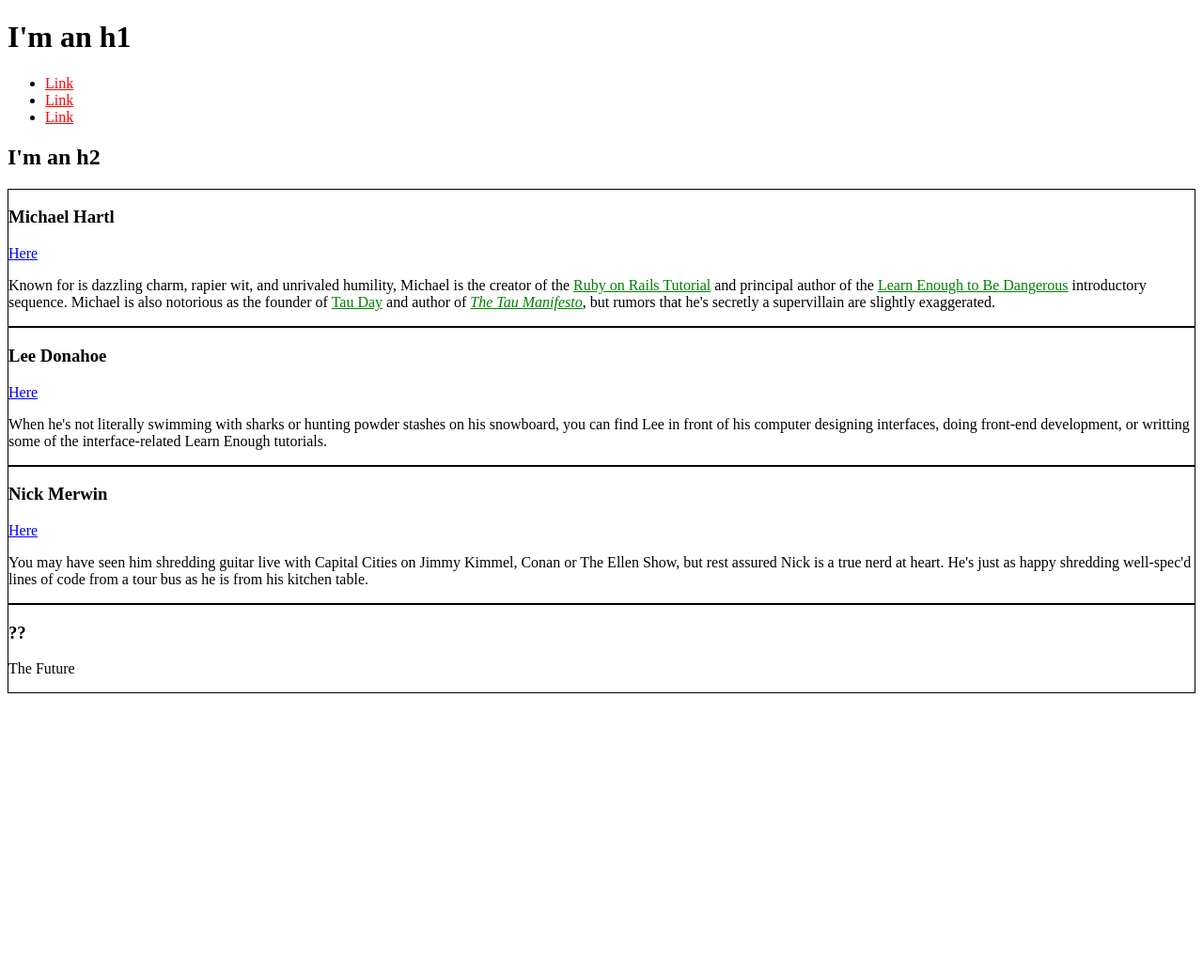
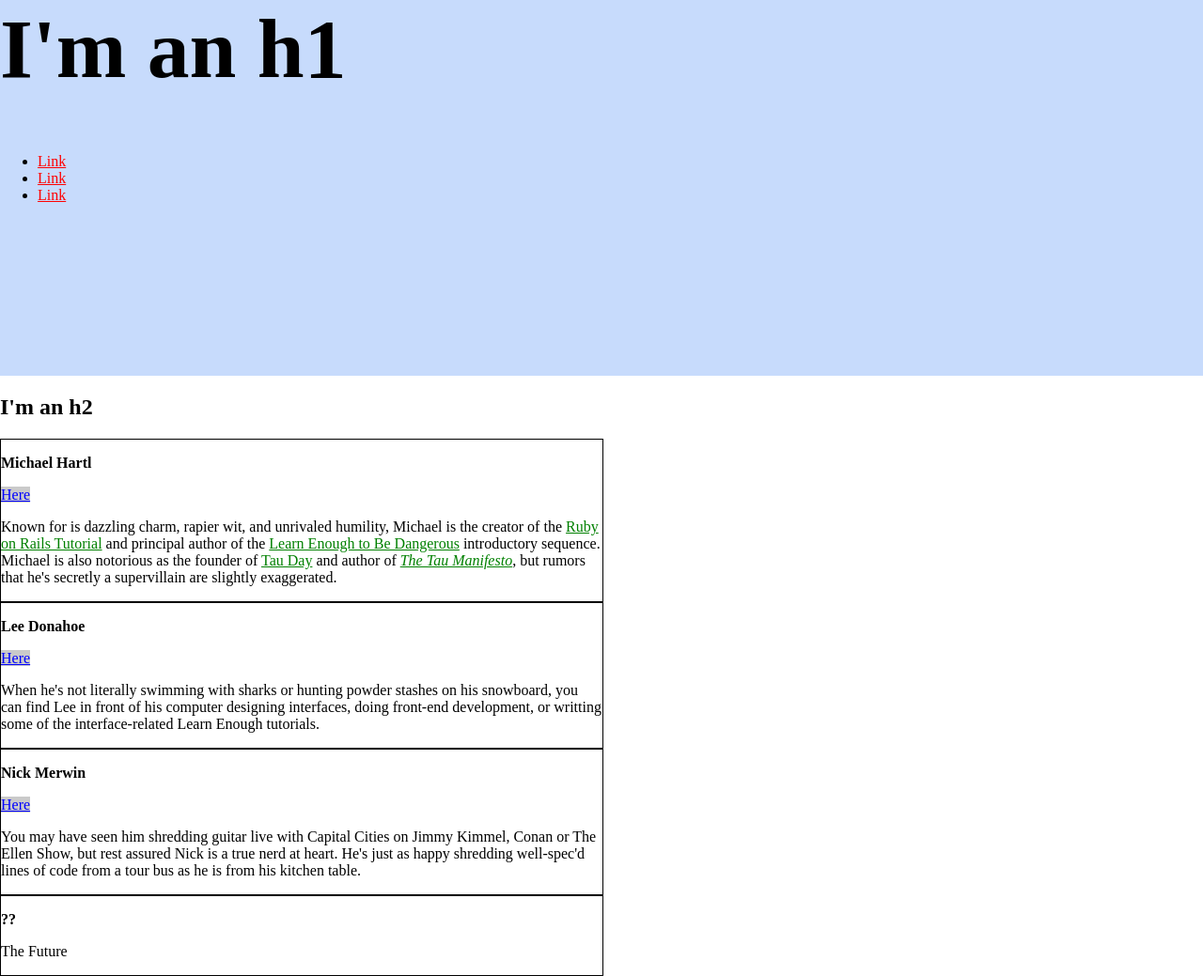
Before and after one commit to Sylvain971/learncssthehardway, a plain HTML site: page index.html in a window 1280 px wide. Shown: the whole page at 94% size. Before the commit the page ends 800 px from the top, so only its background shows below. Drawn offline with Linux system fonts and the light colour scheme.

Commit message:
Sizing chapters done, readme completed to remind the principles

```diff
--- a/index.html
+++ b/index.html
@@ -5,26 +5,53 @@
 		<meta charset="utf-8">
 		<style>
 			/*GLOBAL STYLES */
+			html, body {
+				margin: 0;
+				padding: 0;
+			}
+			h1 {
+				font-size: 7vw;
+				margin-top: 0;
+			}
 			a {
-				color: red;
+				color: #f00;
 			}
 
-			/*SOCIAL STYLES*/
+			/* HERO STYLES */
+			.full-hero
+			{
+				background-color: #c7dbfc;
+				height: 50vh;
+			}
+
+			/* SOCIAL STYLES */
 			.social-link {
+				background: rgb(150,150,150,0.5);
 				color: blue;
 			}
 
-			/*BIO STYLES */
+			/* BIO STYLES */
+			.bio-wrapper{
+				font-size: 24px;
+			}
 			.bio-box{
 				border: 1px solid black;
+				font-size: 1rem;
+				width: 50%;
+			}
+			.bio-box h3 {
+				font-size: 1rem;
+			}
+			.bio-copy {
+				font-size: 1em;
 			}
 			.bio-copy a {
 				color: green;
 			}
-
 		</style>
 	</head>
 	<body>
+		<div class="full-hero hero-home">
 			<h1>I'm an h1</h1>
 			<ul>
 				<li>
@@ -37,7 +64,9 @@
 					<a href="http://example.com/">Link</a>
 				</li>
 			</ul>
+		</div>
 		<h2>I'm an h2</h2>
+		<div class="bio-wrapper">
 			<div class="bio-box">
 				<h3>Michael Hartl</h3>
 				<a href="http://twitter.com/mhartl" class="social-link">Here</a>
@@ -67,9 +96,12 @@
 			</div>
 			<div class="bio-box">
 				<h3>??</h3>
+				<div class="bio-copy">
 					<p>
 						The Future
 					</p>
 				</div>
+			</div>
+		</div>
 	</body>
 </html>
```
Also changed, not shown: 1 other file. Lines whose indentation alone changed are shown as unchanged.
